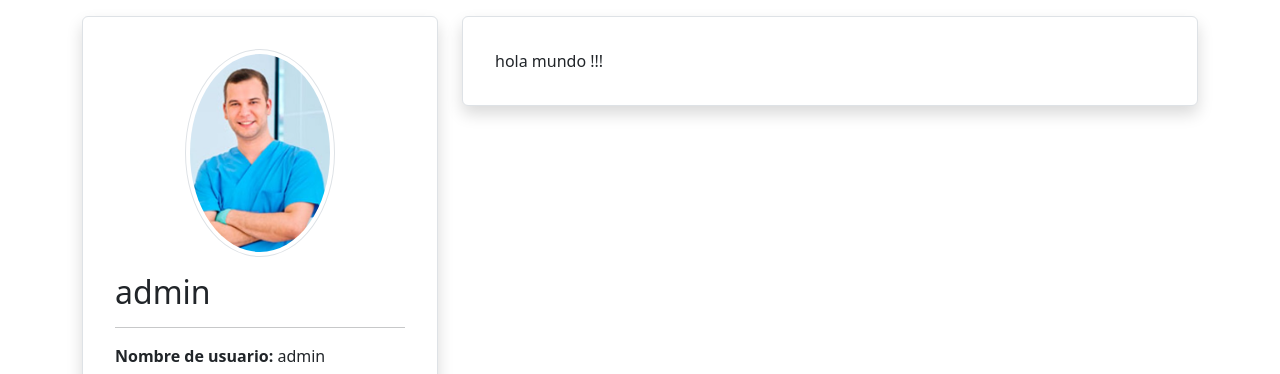
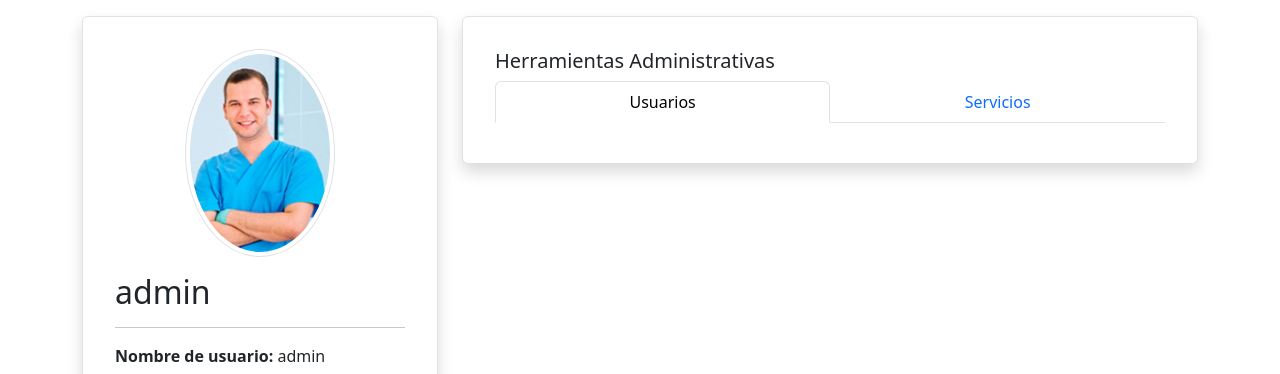
Before and after one commit to ns-93/proyecto_clinica, a Django app: page /profile/ in a window 1280 px wide. Shown: the part 80-454 px from the top of the page. Run offline with Django 5.2, Linux system fonts and the light colour scheme; a user stored in the database is signed in; data comes from the database, SQL or seed files in the repository; both versions use the stored data as it was after the commit.

Commit message:
vista admin 1

```diff
--- a/django_clinica/core/views.py
+++ b/django_clinica/core/views.py
@@ -113,7 +113,7 @@
         return render(request, 'registration/register.html', data)
 
 
-# VISTA DEL PERFIL DEL USUARIO
+# VISTA DE PERFIL DE USUARIO
 @add_group_name_to_context
 class ProfileView(TemplateView):
     """Vista para mostrar y gestionar el perfil del usuario"""
@@ -130,18 +130,13 @@
         if user.groups.filter(name='profesionales').exists():
             # Obtener todos los servicios asignados al profesional
             assigned_services = Servicios.objects.filter(profesional=user).order_by('-id')
-            inscription_services = assigned_services.filter(status='S')
-            progress_services = assigned_services.filter(status='P')
-            finalized_services = assigned_services.filter(status='F')
-            context['inscription_services'] = inscription_services
-            context['progress_services'] = progress_services
-            context['finalized_services'] = finalized_services
+            context['inscription_services'] = assigned_services.filter(status='S')
+            context['progress_services'] = assigned_services.filter(status='P')
+            context['finalized_services'] = assigned_services.filter(status='F')
 
         elif user.groups.filter(name='clientes').exists():
             # Obtener todos los servicios donde el cliente está inscrito
-            registros = RegistroServicio.objects.filter(
-                cliente=user
-            ).select_related('servicio')
+            registros = RegistroServicio.objects.filter(cliente=user).select_related('servicio')
 
             # Inicializar listas para cada tipo de servicio
             servicios_totales = []
@@ -170,16 +165,6 @@
                 'cliente_id': user.id
             })
 
-        elif user.groups.filter(name='administradores').exists():
-            # Obtener todos los servicios para administradores
-            all_services = Servicios.objects.all()
-            inscription_services = all_services.filter(status='S')
-            progress_services = all_services.filter(status='P')
-            finalized_services = all_services.filter(status='F')
-            context['inscription_services'] = inscription_services
-            context['progress_services'] = progress_services
-            context['finalized_services'] = finalized_services
-
         elif user.groups.filter(name='ejecutivos').exists():
             # Obtener todos los servicios
             todos_servicios = Servicios.objects.all()
@@ -193,10 +178,37 @@
             for servicio in todos_servicios:
                 servicio.registro_count = servicio.registroservicio_set.count()
 
+        elif user.groups.filter(name='administradores').exists():
+            # Obtengo todos los usuarios que no pertenecen al grupo administradores
+            admin_group = Group.objects.get(name='administradores')
+            all_users = User.objects.exclude(groups__in=[admin_group])
+
+            # Obtengo todos los grupos
+            all_groups = Group.objects.all()
+
+            # Obtengo cada perfil de usuario
+            user_profiles = []
+            for user in all_users:
+                profile = user.profile
+                user_groups = user.groups.all()
+                processed_groups = [plural_to_singular(group.name) for group in user_groups]
+                user_profiles.append({
+                    'user': user,
+                    'groups': processed_groups,
+                    'profile': profile
+                })
+
+            context['user_profiles'] = user_profiles
+
+            # Obtener todos los servicios existentes
+            all_services = Servicios.objects.all()
+            context['servicios_solicitud'] = all_services.filter(status='S')
+            context['servicios_progreso'] = all_services.filter(status='P')
+            context['servicios_finalizados'] = all_services.filter(status='F')
+
         return context
 
     def post(self, request, *args, **kwargs):
-        """Maneja la actualización del perfil del usuario"""
         user = self.request.user
         user_form = UserForm(request.POST, instance=user)
         profile_form = ProfileForm(request.POST, request.FILES, instance=user.profile)
@@ -204,7 +216,6 @@
         if user_form.is_valid() and profile_form.is_valid():
             user_form.save()
             profile_form.save()
-            messages.success(request, 'Perfil actualizado correctamente.')
             return redirect('profile')
 
         context = self.get_context_data()
--- a/django_clinica/templates/profile/admin.html
+++ b/django_clinica/templates/profile/admin.html
@@ -1 +1,21 @@
-hola mundo !!!
+<div>
+    <h5>Herramientas Administrativas</h5>
+    <ul class="nav nav-tabs nav-fill">
+        <li class="nav-item">
+            <a class="nav-link active" aria-current="page" href="#usuarios" data-bs-toggle="tab">Usuarios</a>
+        </li>
+        <li class="nav-item">
+            <a class="nav-link" href="#servicios" data-bs-toggle="tab">Servicios</a>
+        </li>
+    </ul>
+
+    <div class="tab-content">
+        <div class="tab-pane fade show active mt-2" id="usuarios">
+            {% include 'profile/admin_usuarios.html' %}
+        </div>
+
+        <div class="tab-pane fade show mt-2" id="servicios">
+            {% include 'profile/admin_servicios.html' %}
+        </div>
+    </div>
+</div>
```
Also changed, not shown: django_clinica/db.sqlite3, django_clinica/templates/profile/admin_usuario.html (deleted), django_clinica/templates/profile/admin_usuarios.html (added).
